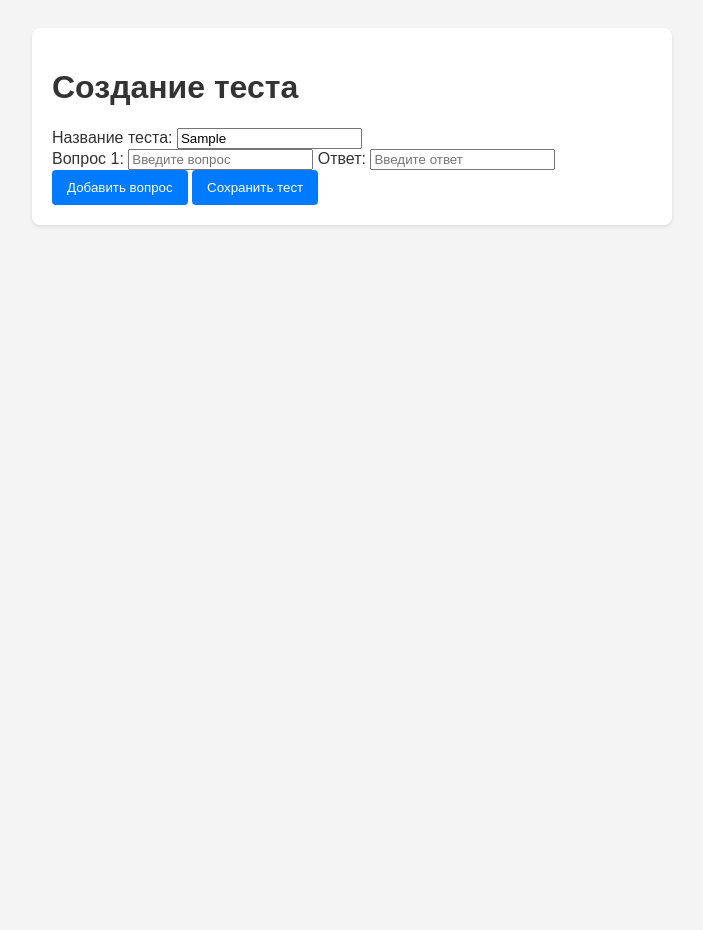
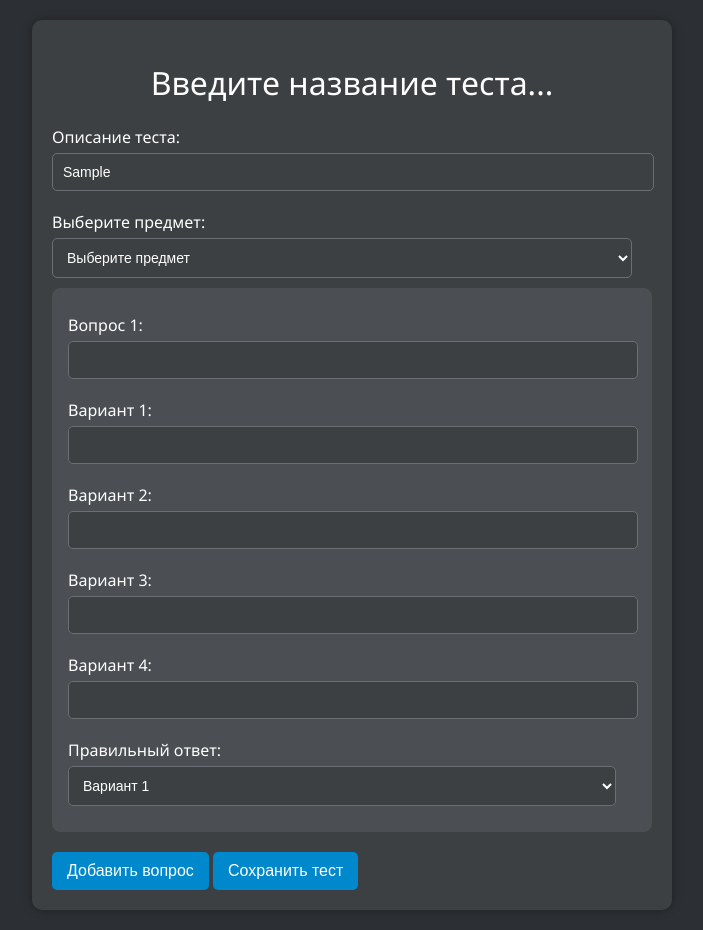
Before and after one commit to Wainon/IBM, a website: page 4.Web клиент/public/creating.html in a window 1280 px wide. Both pictures are taken after typing "Sample" into the empty fields and a click on the button "Добавить вопрос". Shown: the whole page, without its empty margins (288-991 px from the left). Before the commit the page ends 800 px from the top, so only its background shows below. Drawn offline with Linux system fonts and the light colour scheme.

Commit message:
Update creating.html

```diff
--- a/4.Web клиент/public/creating.html
+++ b/4.Web клиент/public/creating.html
@@ -6,94 +6,226 @@
     <title>Создание теста</title>
     <style>
       body {
-        font-family: Arial, sans-serif;
-        background-color: #f4f4f4;
-        color: #333;
+        font-family: "Segoe UI", Tahoma, Geneva, Verdana, sans-serif;
+        margin: 0;
         padding: 20px;
+        background-color: #2c2f33;
+        color: #ffffff;
+      }
+      h1 {
+        text-align: center;
+        color: #ffffff;
+        font-weight: normal;
+        cursor: text;
+        border: none;
+        padding: 0;
+        white-space: nowrap;
+        overflow: hidden;
+        text-overflow: ellipsis;
       }
       .container {
         max-width: 600px;
         margin: auto;
-        background: #fff;
+        background-color: #3c4043;
+        border-radius: 10px;
+        box-shadow: 0 0 10px rgba(0, 0, 0, 0.3);
         padding: 20px;
+      }
+      .question-block {
+        margin-bottom: 20px;
+        padding: 15px;
+        border: 1px solid #4b4f54;
         border-radius: 8px;
-        box-shadow: 0 2px 4px rgba(0, 0, 0, 0.1);
+        background-color: #4b4f54;
+      }
+      label {
+        display: block;
+        margin: 10px 0 5px;
+        font-weight: normal;
+        color: #ffffff;
+      }
+      input[type="text"],
+      select {
+        width: calc(100% - 20px);
+        padding: 10px;
+        margin-bottom: 10px;
+        border: 1px solid #6b6e73;
+        border-radius: 5px;
+        font-size: 14px;
+        background-color: #3c4043;
+        color: #ffffff;
       }
       button {
-        background-color: #007bff;
-        color: #fff;
         padding: 10px 15px;
+        background-color: #0088cc;
+        color: white;
         border: none;
-        border-radius: 4px;
+        border-radius: 5px;
         cursor: pointer;
+        font-size: 16px;
+        transition: background-color 0.3s;
       }
       button:hover {
-        background-color: #0056b3;
+        background-color: #007bb5;
+      }
+      button:disabled {
+        background-color: #b0bec5;
+        cursor: not-allowed;
       }
     </style>
   </head>
   <body>
     <div class="container">
-      <h1>Создание теста</h1>
-      <label for="title">Название теста:</label>
-      <input type="text" id="title" placeholder="Введите название" />
+      <h1
+        contenteditable="true"
+        id="surveyTitle"
+        placeholder="Введите название теста..."
+      >
+        Введите название теста...
+      </h1>
 
-      <div id="questions"></div>
+      <label for="surveyDescription">Описание теста:</label>
+      <input type="text" id="surveyDescription" required />
 
-      <button id="add-question">Добавить вопрос</button>
-      <button id="save-test">Сохранить тест</button>
+      <label for="subjectSelect">Выберите предмет:</label>
+      <select id="subjectSelect" required>
+        <option value="" disabled selected>Выберите предмет</option>
+        <option value="Математика">Математика</option>
+        <option value="Физика">Физика</option>
+        <option value="История">История</option>
+        <option value="Информатика">Информатика</option>
+      </select>
+
+      <div id="questionsContainer"></div>
+
+      <button id="addQuestionButton">Добавить вопрос</button>
+      <button onclick="writeNewQuestion()">Сохранить тест</button>
     </div>
 
     <script>
-      document.getElementById("add-question").addEventListener("click", () => {
-        const questionsDiv = document.getElementById("questions");
-        const questionIndex = questionsDiv.children.length;
+      document
+        .getElementById("addQuestionButton")
+        .addEventListener("click", () => {
+          const questionsContainer =
+            document.getElementById("questionsContainer");
+          const questionCount = questionsContainer.children.length;
 
           const questionDiv = document.createElement("div");
+          questionDiv.classList.add("question-block");
           questionDiv.innerHTML = `
-                <label for="question${questionIndex}">Вопрос ${
-          questionIndex + 1
+              <label for="questionText${questionCount}">Вопрос ${
+            questionCount + 1
           }:</label>
-                <input type="text" id="question${questionIndex}" placeholder="Введите вопрос">
-                <label for="answer${questionIndex}">Ответ:</label>
-                <input type="text" id="answer${questionIndex}" placeholder="Введите ответ">
+              <input type="text" id="questionText${questionCount}" required />
+
+              <label for="answer1${questionCount}">Вариант 1:</label>
+              <input type="text" id="answer1${questionCount}" required />
+
+              <label for="answer2${questionCount}">Вариант 2:</label>
+              <input type="text" id="answer2${questionCount}" required />
+
+              <label for="answer3${questionCount}">Вариант 3:</label>
+              <input type="text" id="answer3${questionCount}" required />
+
+              <label for="answer4${questionCount}">Вариант 4:</label>
+              <input type="text" id="answer4${questionCount}" required />
+
+              <label for="correctAnswer${questionCount}">Правильный ответ:</label>
+              <select id="correctAnswer${questionCount}" required>
+                  <option value="1">Вариант 1</option>
+                  <option value="2">Вариант 2</option>
+                  <option value="3">Вариант 3</option>
+                  <option value="4">Вариант 4</option>
+              </select>
           `;
-        questionsDiv.appendChild(questionDiv);
+          questionsContainer.appendChild(questionDiv);
         });
 
-      document
-        .getElementById("save-test")
-        .addEventListener("click", async () => {
-          const title = document.getElementById("title").value;
-          const questionsDiv = document.getElementById("questions");
-          const questions = [];
+      const titleInput = document.getElementById("surveyTitle");
+      const defaultTitleText = "Введите название теста...";
 
-          for (let i = 0; i < questionsDiv.children.length; i++) {
-            const question = document.getElementById(`question${i}`).value;
-            const answer = document.getElementById(`answer${i}`).value;
-            questions.push({ question, answer });
+      titleInput.addEventListener("focus", () => {
+        if (titleInput.innerText === defaultTitleText) {
+          titleInput.innerText = "";
+        }
+      });
+
+      titleInput.addEventListener("blur", () => {
+        if (titleInput.innerText.trim() === "") {
+          titleInput.innerText = defaultTitleText;
+        }
+      });
+
+      async function writeNewQuestion() {
+        const getTitle = document.getElementById("surveyTitle").innerText;
+        const getText = document.getElementById("surveyDescription").value;
+        const subject = document.getElementById("subjectSelect").value;
+
+        if (!getTitle || getTitle === defaultTitleText) {
+          return alert("Заполните название теста!");
+        }
+        if (!subject) {
+          return alert("Выберите предмет!");
         }
 
-          const test = { title, questions };
+        const questionsContainer =
+          document.getElementById("questionsContainer");
+        if (questionsContainer.children.length < 1) {
+          return alert("Добавьте хотя бы один вопрос!");
+        }
+
+        const questions = [];
+        for (let i = 0; i < questionsContainer.children.length; i++) {
+          const questionText = document.getElementById(
+            `questionText${i}`
+          ).value;
+          const answer1 = document.getElementById(`answer1${i}`).value;
+          const answer2 = document.getElementById(`answer2${i}`).value;
+          const answer3 = document.getElementById(`answer3${i}`).value;
+          const answer4 = document.getElementById(`answer4${i}`).value;
+          const correctAnswer = document.getElementById(
+            `correctAnswer${i}`
+          ).value;
+
+          if (!answer1 || !answer2 || !answer3 || !answer4) {
+            return alert(
+              "Пожалуйста, заполните все варианты ответов для каждого вопроса."
+            );
+          }
+
+          questions.push({
+            question: questionText,
+            answers: [answer1, answer2, answer3, answer4],
+            correctAnswer: correctAnswer,
+          });
+        }
+
+        const testData = {
+          title: getTitle,
+          description: getText,
+          subject: subject,
+          questions: questions,
+        };
 
         try {
-            const response = await fetch("/upload", {
+          const response = await fetch("http://localhost:3000/", {
             method: "POST",
             headers: {
               "Content-Type": "application/json",
             },
-              body: JSON.stringify(test),
+            body: JSON.stringify(testData),
           });
 
           if (response.ok) {
-              alert("Тест успешно сохранен");
+            alert("Тест успешно отправлен на сервер!");
           } else {
-              alert("Ошибка при сохранении теста");
+            alert("Ошибка при отправке данных!");
           }
         } catch (error) {
-            alert("Не удалось подключиться к серверу");
+          console.error("Ошибка:", error);
+          alert("Не удалось подключиться к серверу.");
         }
-        });
+      }
     </script>
   </body>
 </html>
```
Lines whose indentation alone changed are shown as unchanged.
